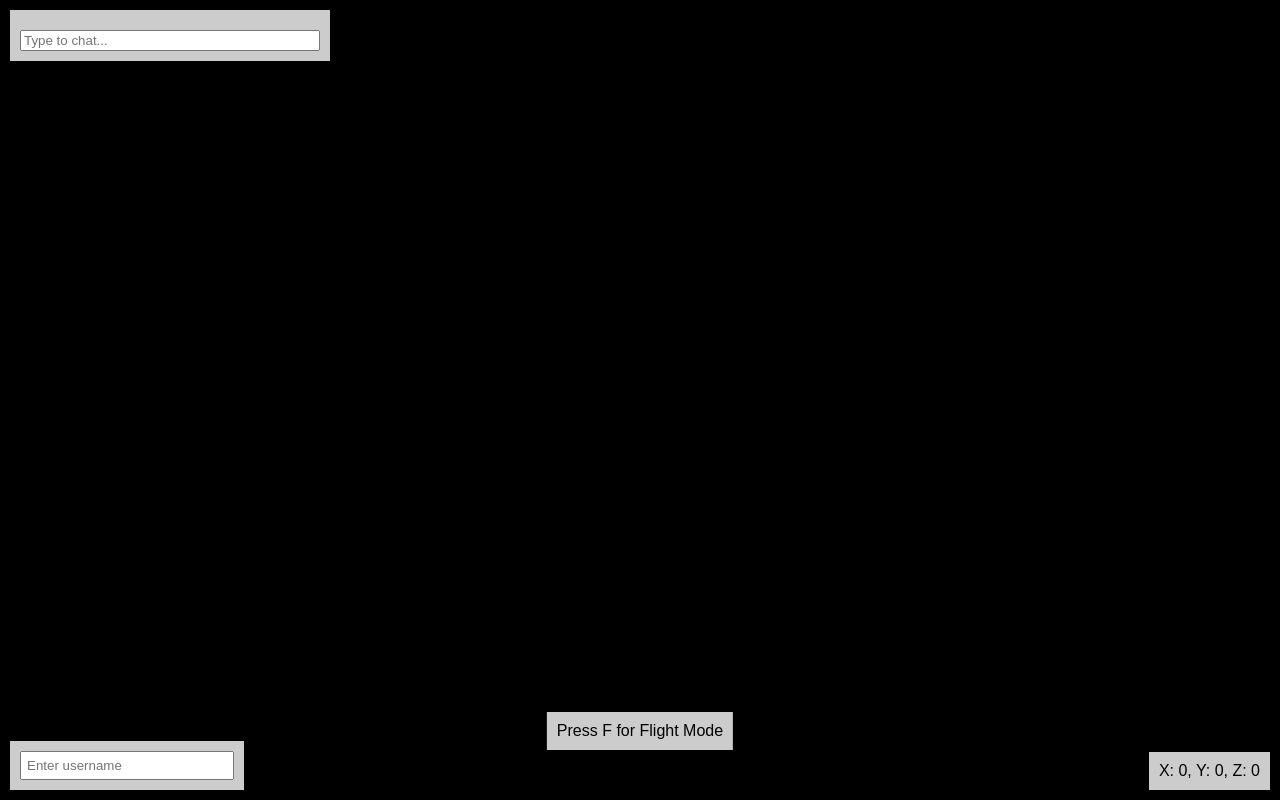
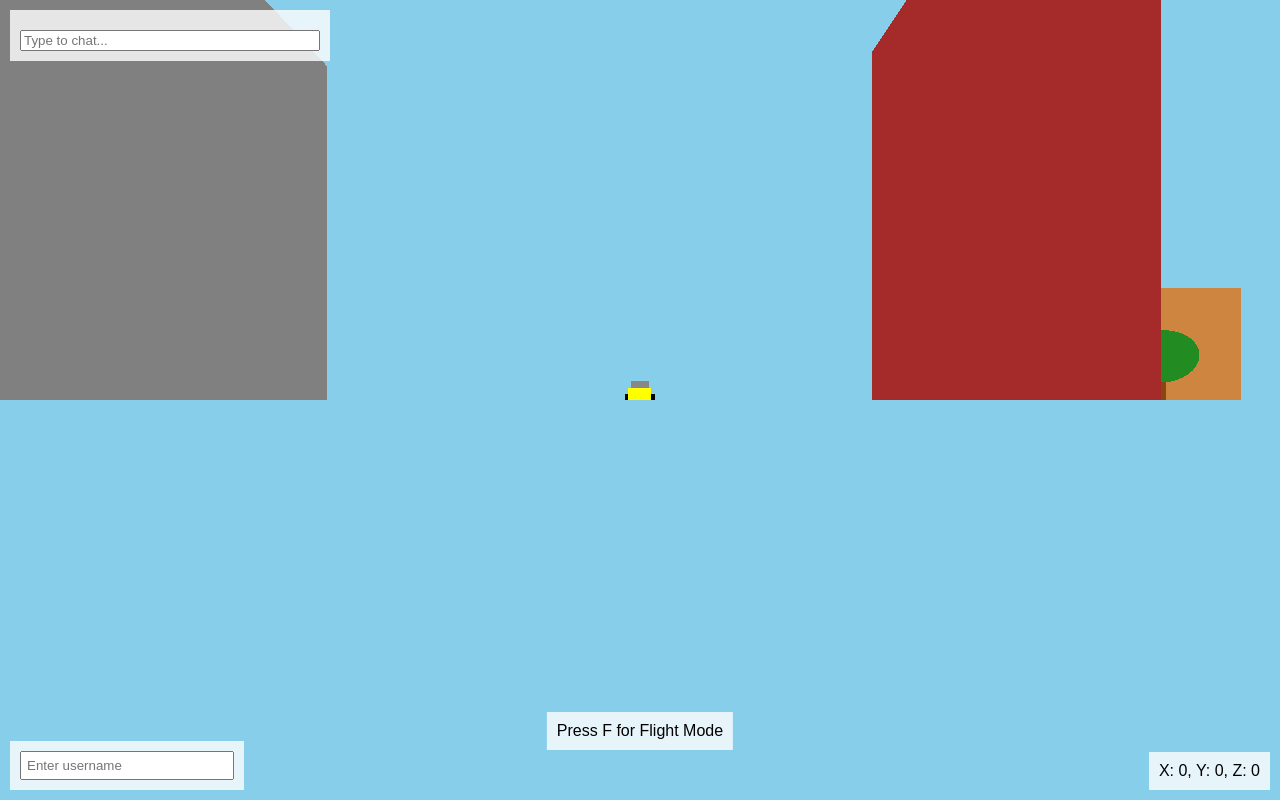
Before and after one commit to vissequ/WebSocket-MultiplayerGame, a website: page public/index.html in a window 1280 px wide. Drawn offline with nearby package versions, Linux system fonts and the light colour scheme; animation ran at ten frames a second.

Commit message:
Update index.html

```diff
--- a/public/index.html
+++ b/public/index.html
@@ -67,7 +67,6 @@
     </div>
     <div id="coordinates">X: 0, Y: 0, Z: 0</div>
     <div id="flightModeGUI">Press F for Flight Mode</div>
-
 <script src="https://unpkg.com/three@0.134.0/build/three.min.js"></script>
 <script src="https://unpkg.com/three@0.134.0/examples/js/loaders/FontLoader.js"></script>
 <script src="https://unpkg.com/three@0.134.0/examples/js/geometries/TextGeometry.js"></script>
@@ -79,7 +78,156 @@
     renderer.setSize(window.innerWidth, window.innerHeight);
     document.body.appendChild(renderer.domElement);
 
-        // ... (all your scene setup code remains unchanged: sky, sun, clouds, ground, trees, roads, buildings, cars)
+    const skyGeometry = new THREE.BoxGeometry(1000, 1000, 1000);
+    const skyMaterial = new THREE.MeshBasicMaterial({ color: 0x87CEEB, side: THREE.BackSide });
+    const sky = new THREE.Mesh(skyGeometry, skyMaterial);
+    scene.add(sky);
+
+    const sunGeometry = new THREE.SphereGeometry(10, 32, 32);
+    const sunMaterial = new THREE.MeshBasicMaterial({ color: 0xFFFF00 });
+    const sun = new THREE.Mesh(sunGeometry, sunMaterial);
+    sun.position.set(100, 200, 100);
+    scene.add(sun);
+
+    const clouds = [];
+    function createCloud(x, y, z) {
+        const cloudGeometry = new THREE.PlaneGeometry(20, 10);
+        const cloudMaterial = new THREE.MeshBasicMaterial({ color: 0xFFFFFF, side: THREE.DoubleSide });
+        const cloud = new THREE.Mesh(cloudGeometry, cloudMaterial);
+        cloud.position.set(x, y, z);
+        cloud.rotation.x = Math.PI / 2;
+        scene.add(cloud);
+        return cloud;
+    }
+
+    clouds.push(createCloud(-50, 150, 0));
+    clouds.push(createCloud(0, 160, -50));
+    clouds.push(createCloud(50, 155, 50));
+    clouds.push(createCloud(-30, 165, 30));
+
+    const groundGeometry = new THREE.PlaneGeometry(100, 100);
+    const groundMaterial = new THREE.MeshBasicMaterial({ color: 0x808080 });
+    const ground = new THREE.Mesh(groundGeometry, groundMaterial);
+    ground.rotation.x = -Math.PI / 2;
+    scene.add(ground);
+
+    function createTree(x, z) {
+        const treeGroup = new THREE.Group();
+        const trunkGeometry = new THREE.CylinderGeometry(0.2, 0.2, 2, 8);
+        const trunkMaterial = new THREE.MeshBasicMaterial({ color: 0x8B4513 });
+        const trunk = new THREE.Mesh(trunkGeometry, trunkMaterial);
+        trunk.position.set(0, 1, 0);
+        treeGroup.add(trunk);
+        const canopyGeometry = new THREE.SphereGeometry(1.5, 16, 16);
+        const canopyMaterial = new THREE.MeshBasicMaterial({ color: 0x228B22 });
+        const canopy = new THREE.Mesh(canopyGeometry, canopyMaterial);
+        canopy.position.set(0, 2.5, 0);
+        treeGroup.add(canopy);
+        treeGroup.position.set(x, 0, z);
+        scene.add(treeGroup);
+        return treeGroup;
+    }
+
+    createTree(-30, -30);
+    createTree(30, -30);
+    createTree(-30, 30);
+    createTree(30, 30);
+    createTree(-10, -10);
+    createTree(10, 10);
+
+    function createRoad(x, z, width, depth, color) {
+        const geometry = new THREE.PlaneGeometry(width, depth);
+        const material = new THREE.MeshBasicMaterial({ color: color });
+        const road = new THREE.Mesh(geometry, material);
+        road.rotation.x = -Math.PI / 2;
+        road.position.set(x, 0.01, z);
+        scene.add(road);
+    }
+
+    const roadWidth = 5;
+    createRoad(0, 0, 100, roadWidth, 0x333333);
+    createRoad(0, 20, 100, roadWidth, 0x333333);
+    createRoad(0, -20, 100, roadWidth, 0x333333);
+    createRoad(0, 0, roadWidth, 100, 0x333333);
+    createRoad(20, 0, roadWidth, 100, 0x333333);
+    createRoad(-20, 0, roadWidth, 100, 0x333333);
+
+    const buildings = [];
+    function createBuilding(x, z, width, depth, height, color) {
+        const buildingGroup = new THREE.Group();
+        const geometry = new THREE.BoxGeometry(width, height, depth);
+        const material = new THREE.MeshBasicMaterial({ color: color });
+        const building = new THREE.Mesh(geometry, material);
+        building.position.set(0, 0, 0); // Base at Y=0 relative to group
+        buildingGroup.add(building);
+
+        buildingGroup.position.set(x, height / 2, z); // Base at world Y=0
+        scene.add(buildingGroup);
+        buildings.push({
+            mesh: buildingGroup,
+            width: width,
+            depth: depth,
+            height: height
+        });
+        return buildingGroup;
+    }
+
+    createBuilding(-10, -10, 5, 5, 8, 0x808080);
+    createBuilding(10, -15, 4, 6, 12, 0xA52A2A);
+    createBuilding(-10, 10, 6, 4, 6, 0x696969);
+    createBuilding(5, 5, 3, 3, 10, 0x8B4513);
+    createBuilding(-35, -35, 4, 4, 9, 0xD3D3D3);
+    createBuilding(35, -35, 5, 5, 7, 0xCD853F);
+    createBuilding(-35, 35, 6, 3, 11, 0xA9A9A9);
+    createBuilding(35, 35, 3, 6, 8, 0xDEB887);
+    createBuilding(-25, -5, 4, 4, 10, 0xC0C0C0);
+    createBuilding(25, -10, 5, 3, 9, 0xF4A460);
+    createBuilding(-5, 30, 3, 5, 12, 0x778899);
+    createBuilding(10, 25, 6, 4, 7, 0xD2691E);
+
+    const cars = [];
+    function createCar(x, z, color, direction) {
+        const carGroup = new THREE.Group();
+        const bodyGeometry = new THREE.BoxGeometry(3, 0.8, 1.5);
+        const bodyMaterial = new THREE.MeshBasicMaterial({ color: color });
+        const body = new THREE.Mesh(bodyGeometry, bodyMaterial);
+        body.position.set(0, 0.4, 0);
+        carGroup.add(body);
+
+        const cabinGeometry = new THREE.BoxGeometry(1.5, 0.6, 1.2);
+        const cabinMaterial = new THREE.MeshBasicMaterial({ color: 0x888888 });
+        const cabin = new THREE.Mesh(cabinGeometry, cabinMaterial);
+        cabin.position.set(0, 1.0, 0);
+        carGroup.add(cabin);
+
+        const wheelGeometry = new THREE.BoxGeometry(0.4, 0.4, 0.4);
+        const wheelMaterial = new THREE.MeshBasicMaterial({ color: 0x000000 });
+        const wheelPositions = [
+            [-1, 0.2, 0.8], [1, 0.2, 0.8], [-1, 0.2, -0.8], [1, 0.2, -0.8]
+        ];
+        wheelPositions.forEach(pos => {
+            const wheel = new THREE.Mesh(wheelGeometry, wheelMaterial);
+            wheel.position.set(pos[0], pos[1], pos[2]);
+            carGroup.add(wheel);
+        });
+
+        carGroup.position.set(x, 0, z);
+        if (direction === 'z') {
+            carGroup.rotation.y = Math.PI / 2;
+        }
+        scene.add(carGroup);
+
+        return {
+            mesh: carGroup,
+            direction: direction,
+            speed: Math.random() * 0.05 + 0.05
+        };
+    }
+
+    cars.push(createCar(-40, 0, 0xff0000, 'x'));
+    cars.push(createCar(40, 20, 0x0000ff, 'x'));
+    cars.push(createCar(0, -40, 0xffff00, 'z'));
+    cars.push(createCar(-20, 40, 0x00ffff, 'z'));
 
     const players = new Map();
     let myId;
@@ -171,21 +319,22 @@
             if (player) {
                 player.isFlying = !player.isFlying;
                 if (!player.isFlying) {
-                        let onSurface = player.mesh.position.y <= 0.1;
+                    // Exiting flight mode: check if on a surface
+                    let onSurface = player.mesh.position.y <= 0.1; // Ground level with tolerance
                     buildings.forEach(building => {
                         const buildingTop = building.mesh.position.y + building.height / 2;
                         if (Math.abs(player.mesh.position.y - buildingTop) < 0.2 &&
                             Math.abs(player.mesh.position.x - building.mesh.position.x) < building.width / 2 &&
                             Math.abs(player.mesh.position.z - building.mesh.position.z) < building.depth / 2) {
                             onSurface = true;
-                                player.mesh.position.y = buildingTop;
+                            player.mesh.position.y = buildingTop; // Snap to roof
                         }
                     });
                     if (!onSurface) {
                         player.isFalling = true;
                         player.fallTime = 0;
                     } else {
-                            player.isFalling = false;
+                        player.isFalling = false; // Ensure grounded state
                         player.fallTime = 0;
                     }
                 }
@@ -225,12 +374,15 @@
                 myId = data.id;
                 addPlayer(myId, { x: 0, y: 0, z: 0 }, true);
                 break;
+
             case 'playerJoined':
                 addPlayer(data.id, data.position, false);
                 break;
+
             case 'playerLeft':
                 removePlayer(data.id);
                 break;
+
             case 'update':
                 updatePlayer(data.id, data.position, data.message);
                 break;
@@ -446,7 +598,7 @@
             if (player.isFalling) {
                 player.fallTime += 0.1;
                 const fallProgress = Math.min(player.fallTime / 0.5, 1);
-                    player.mesh.position.y -= 0.2;
+                player.mesh.position.y -= 0.2; // Fall speed
                 let landed = false;
 
                 buildings.forEach(building => {
@@ -512,7 +664,7 @@
 
         const speed = 0.1;
         const player = players.get(myId);
-            if (player) {
+        if (player) { // Removed !player.isFalling && !player.isJumping from condition
             const prevPosition = player.mesh.position.clone();
             if (document.activeElement !== messageInput && document.activeElement !== usernameInput) {
                 if (keys['w']) player.mesh.position.z -= speed;
@@ -536,7 +688,7 @@
                                 player.mesh.position.copy(prevPosition);
                             }
                         } else {
-                                player.mesh.position.copy(prevPosition);
+                            player.mesh.position.copy(prevPosition); // Collide in fly mode
                         }
                         collided = true;
                     }
@@ -585,5 +737,3 @@
         renderer.setSize(window.innerWidth, window.innerHeight);
     });
 </script>
-</body>
-</html>
```
Lines whose indentation alone changed are shown as unchanged.
